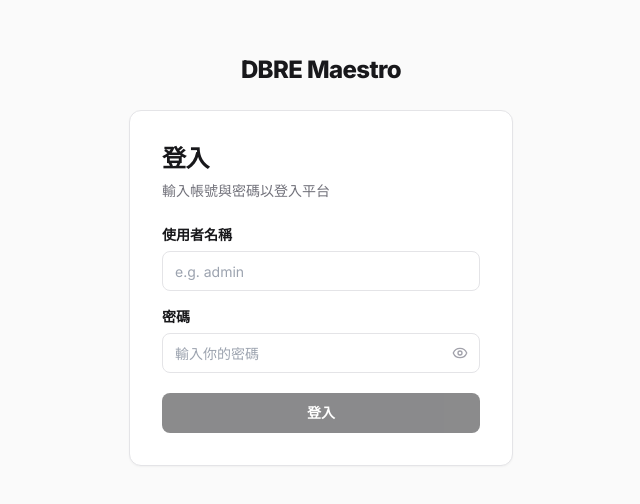
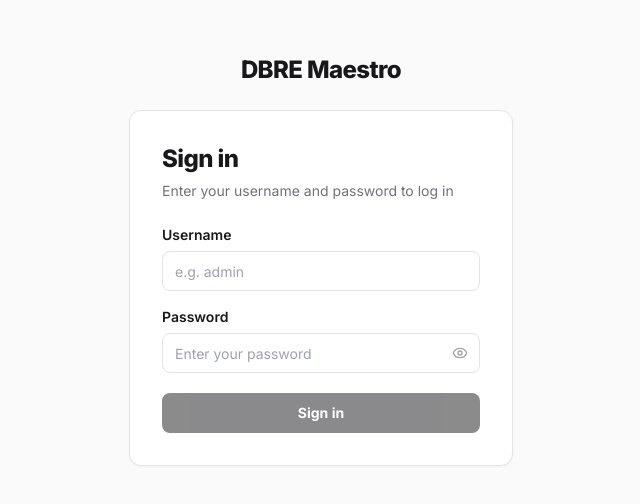
Before and after one commit to 987william987/dbre-maestro, a React (Vite) app in the folder frontend/: page /login in a window 1280 px wide. Shown: the part 140-644 px from the top of the page, without its empty margins (319-959 px from the left). Built offline with nearby package versions, Linux system fonts and the light colour scheme; no server answers.

Commit message:
login/setup lauguage and ui

```diff
--- a/frontend/src/modules/auth/pages/LoginPage.tsx
+++ b/frontend/src/modules/auth/pages/LoginPage.tsx
@@ -52,7 +52,7 @@ export function LoginPage() {
       const nextPath = (location.state as { from?: { pathname?: string } } | null)?.from?.pathname
       navigate(nextPath ?? '/tickets', { replace: true })
     } catch (submitError) {
-      setError(submitError instanceof Error ? submitError.message : '登入失敗，請稍後重試。')
+      setError(submitError instanceof Error ? submitError.message : 'Login failed. Please try again later.')
     } finally {
       setLoading(false)
     }
@@ -66,13 +66,13 @@ export function LoginPage() {
 
       <div className="w-full max-w-sm rounded-card border border-border bg-panel p-8 shadow-card">
         <div className="mb-6">
-          <h2 className="font-display text-2xl font-black tracking-tight text-ink">登入</h2>
-          <p className="mt-1.5 text-sm text-muted">輸入帳號與密碼以登入平台</p>
+          <h2 className="font-display text-2xl font-black tracking-tight text-ink">Sign in</h2>
+          <p className="mt-1.5 text-sm text-muted">Enter your username and password to log in</p>
         </div>
 
         <form className="flex flex-col gap-4" onSubmit={handleSubmit}>
           <label className="flex flex-col gap-1.5">
-            <span className="text-sm font-semibold text-ink">使用者名稱</span>
+            <span className="text-sm font-semibold text-ink">Username</span>
             <input
               className="h-10 rounded-control border border-border bg-panel px-3 text-sm text-ink outline-none transition focus:border-accent focus:ring-2 focus:ring-accent/20"
               value={username}
@@ -84,13 +84,13 @@ export function LoginPage() {
           </label>
 
           <label className="flex flex-col gap-1.5">
-            <span className="text-sm font-semibold text-ink">密碼</span>
+            <span className="text-sm font-semibold text-ink">Password</span>
             <div className="relative">
               <input
                 className="h-10 w-full rounded-control border border-border bg-panel px-3 pr-10 text-sm text-ink outline-none transition focus:border-accent focus:ring-2 focus:ring-accent/20"
                 value={password}
                 onChange={(event) => setPassword(event.target.value)}
-                placeholder="輸入你的密碼"
+                placeholder="Enter your password"
                 type={showPassword ? 'text' : 'password'}
                 autoComplete="current-password"
                 disabled={loading}
@@ -117,15 +117,15 @@ export function LoginPage() {
             )}
           >
             {loading ? <Loader2 className="h-4 w-4 animate-spin" /> : null}
-            {loading ? '登入中…' : '登入'}
+            {loading ? 'Signing in…' : 'Sign in'}
           </button>
         </form>
 
         {setupCompleted === false ? (
           <div className="mt-6 rounded-card border border-border bg-panel-soft px-4 py-3">
-            <p className="text-xs font-semibold uppercase tracking-[0.2em] text-faint">First Time?</p>
+            <p className="text-xs font-semibold uppercase tracking-[0.2em] text-faint">First time?</p>
             <p className="mt-1 text-sm text-muted">
-              平台尚未完成初始設定，請先前往
+              The platform has not been initialized yet. Please complete the
               <button
                 type="button"
                 onClick={() => navigate('/setup')}
@@ -133,7 +133,7 @@ export function LoginPage() {
               >
                 Setup Wizard
               </button>
-              。
+              {' '}first.
             </p>
           </div>
         ) : null}
--- a/frontend/src/pages/setup/SetupWizard.tsx
+++ b/frontend/src/pages/setup/SetupWizard.tsx
@@ -24,13 +24,13 @@ interface PasswordRule {
 }
 
 const PASSWORD_RULES: PasswordRule[] = [
-  { label: '至少 8 個字元',   test: p => p.length >= 8 },
-  { label: '包含大寫字母',     test: p => /[A-Z]/.test(p) },
-  { label: '包含小寫字母',     test: p => /[a-z]/.test(p) },
-  { label: '包含數字',         test: p => /[0-9]/.test(p) },
+  { label: 'At least 8 characters', test: p => p.length >= 8 },
+  { label: 'Uppercase letter',       test: p => /[A-Z]/.test(p) },
+  { label: 'Lowercase letter',       test: p => /[a-z]/.test(p) },
+  { label: 'Number',                 test: p => /[0-9]/.test(p) },
 ]
 
-const STEP_LABELS = ['歡迎', '管理員帳號', '通知設定', '完成'] as const
+const STEP_LABELS = ['Welcome', 'Admin account', 'Notifications', 'Done'] as const
 
 // ────────────────────────────────────────────────────────────────────────────
 // Sub-components
@@ -127,18 +127,18 @@ function WelcomeStep({ onNext }: { onNext: () => void }) {
 
       <div className="flex flex-col gap-2">
         <h1 className="text-2xl font-display font-black text-ink tracking-tight">
-          歡迎使用 DBRE Maestro
+          Welcome to DBRE Maestro
         </h1>
         <p className="text-muted text-sm max-w-sm">
-          資料庫安全治理平台——讓工單審核、查詢控制與稽核日誌統一管理。
+          Database security governance — unified ticket review, query control, and audit logging.
         </p>
       </div>
 
       <ul className="flex flex-col gap-2 text-left text-sm text-muted w-full max-w-xs">
         {[
-          '集中管理 DDL/DML 工單審核流程',
-          '查詢結果自動脫敏，保護敏感欄位',
-          '完整稽核日誌，所有操作皆有記錄',
+          'Centralized DDL/DML ticket review workflow',
+          'Automatic query masking for sensitive columns',
+          'Full audit log — every action is recorded',
         ].map((item, i) => (
           <li key={i} className="flex items-start gap-2">
             <CheckCircle2 className="w-4 h-4 text-success mt-0.5 shrink-0" strokeWidth={2.5} />
@@ -148,7 +148,7 @@ function WelcomeStep({ onNext }: { onNext: () => void }) {
       </ul>
 
       <Button className="w-full max-w-xs h-10 text-base" onClick={onNext}>
-        開始設定 →
+        Get started →
       </Button>
     </div>
   )
@@ -185,24 +185,24 @@ function AccountStep({
 
   const errors = {
     username: (() => {
-      if (!form.username) return '請輸入使用者名稱'
-      if (form.username.length < 3 || form.username.length > 64) return '3–64 個字元'
-      if (!/^[a-zA-Z0-9_]+$/.test(form.username)) return '僅允許英文字母、數字和底線'
+      if (!form.username) return 'Username is required'
+      if (form.username.length < 3 || form.username.length > 64) return 'Must be 3–64 characters'
+      if (!/^[a-zA-Z0-9_]+$/.test(form.username)) return 'Only letters, numbers, and underscores'
       return ''
     })(),
     email: (() => {
-      if (!form.email) return '請輸入 Email'
-      if (!/^[^\s@]+@[^\s@]+\.[^\s@]+$/.test(form.email)) return 'Email 格式不正確'
+      if (!form.email) return 'Email is required'
+      if (!/^[^\s@]+@[^\s@]+\.[^\s@]+$/.test(form.email)) return 'Invalid email address'
       return ''
     })(),
     password: (() => {
       const failing = PASSWORD_RULES.filter(r => !r.test(form.password))
-      if (failing.length > 0) return `密碼需${failing.map(r => r.label).join('、')}`
+      if (failing.length > 0) return `Password must include: ${failing.map(r => r.label).join(', ')}`
       return ''
     })(),
     confirmPassword: (() => {
-      if (!form.confirmPassword) return '請再次輸入密碼'
-      if (form.confirmPassword !== form.password) return '兩次密碼不一致'
+      if (!form.confirmPassword) return 'Please confirm your password'
+      if (form.confirmPassword !== form.password) return 'Passwords do not match'
       return ''
     })(),
   }
@@ -226,17 +226,17 @@ function AccountStep({
         }),
       })
       if (res.status === 409) {
-        setApiError('平台已完成設定，請直接登入。')
+        setApiError('The platform is already set up. Please log in directly.')
         return
       }
       if (!res.ok) {
         const body = await res.json().catch(() => ({}))
-        setApiError((body as { error?: string }).error ?? '建立帳號失敗，請重試。')
+        setApiError((body as { error?: string }).error ?? 'Failed to create account. Please try again.')
         return
       }
       onNext(form.username)
     } catch {
-      setApiError('無法連接伺服器，請確認後端服務已啟動。')
+      setApiError('Cannot reach the server. Please ensure the backend service is running.')
     } finally {
       setLoading(false)
     }
@@ -245,11 +245,11 @@ function AccountStep({
   return (
     <div className="flex flex-col gap-5">
       <div>
-        <h2 className="text-xl font-display font-black text-ink">設定管理員帳號</h2>
-        <p className="text-xs text-muted mt-1">這是平台唯一的 Admin 帳號，用於首次登入後管理其他使用者。</p>
+        <h2 className="text-xl font-display font-black text-ink">Set up admin account</h2>
+        <p className="text-xs text-muted mt-1">This is the platform's sole Admin account, used to manage other users after first login.</p>
       </div>
 
-      <FieldGroup label="使用者名稱" error={touched.username ? errors.username : ''}>
+      <FieldGroup label="Username" error={touched.username ? errors.username : ''}>
         <Input
           placeholder="e.g. admin"
           value={form.username}
@@ -270,11 +270,11 @@ function AccountStep({
         />
       </FieldGroup>
 
-      <FieldGroup label="密碼" error={touched.password ? errors.password : ''}>
+      <FieldGroup label="Password" error={touched.password ? errors.password : ''}>
         <div className="relative">
           <Input
             type={showPassword ? 'text' : 'password'}
-            placeholder="至少 8 位，含大小寫與數字"
+            placeholder="Min. 8 chars with upper, lower & number"
             value={form.password}
             onChange={update('password')}
             onBlur={blur('password')}
@@ -289,7 +289,6 @@ function AccountStep({
             {showPassword ? <EyeOff className="w-4 h-4" /> : <Eye className="w-4 h-4" />}
           </button>
         </div>
-        {/* Inline password strength requirements */}
         {form.password && (
           <div className="grid grid-cols-2 gap-1 mt-1">
             {PASSWORD_RULES.map(rule => (
@@ -308,10 +307,10 @@ function AccountStep({
         )}
       </FieldGroup>
 
-      <FieldGroup label="確認密碼" error={touched.confirmPassword ? errors.confirmPassword : ''}>
+      <FieldGroup label="Confirm password" error={touched.confirmPassword ? errors.confirmPassword : ''}>
         <Input
           type={showPassword ? 'text' : 'password'}
-          placeholder="再次輸入密碼"
+          placeholder="Re-enter your password"
           value={form.confirmPassword}
           onChange={update('confirmPassword')}
           onBlur={blur('confirmPassword')}
@@ -326,11 +325,11 @@ function AccountStep({
       )}
 
       <div className="flex justify-between pt-1">
-        <Button variant="ghost" onClick={onBack}>← 返回</Button>
+        <Button variant="ghost" onClick={onBack}>← Back</Button>
         <Button onClick={handleSubmit} disabled={loading}>
           {loading
-            ? <><Loader2 className="w-4 h-4 animate-spin" /> 建立中...</>
-            : '建立帳號 →'
+            ? <><Loader2 className="w-4 h-4 animate-spin" /> Creating…</>
+            : 'Create account →'
           }
         </Button>
       </div>
@@ -348,8 +347,8 @@ function NotificationsStep({
   return (
     <div className="flex flex-col gap-5">
       <div>
-        <h2 className="text-xl font-display font-black text-ink">通知設定 <span className="text-sm font-sans font-normal text-muted">（選填）</span></h2>
-        <p className="text-xs text-muted mt-1">工單狀態變更時，透過 Lark Bot 通知相關人員。</p>
+        <h2 className="text-xl font-display font-black text-ink">Notifications <span className="text-sm font-sans font-normal text-muted">(optional)</span></h2>
+        <p className="text-xs text-muted mt-1">Notify team members via Lark Bot when ticket status changes.</p>
       </div>
 
       <div className="rounded-card border border-border bg-panel-soft p-4 flex flex-col gap-3">
@@ -362,7 +361,7 @@ function NotificationsStep({
           <div>
             <p className="text-sm font-semibold text-ink">Lark Webhook</p>
             <p className="text-xs text-muted mt-0.5">
-              在 Lark 群組中新增 Incoming Webhook Bot，取得 Webhook URL 後設定至環境變數。
+              Add an Incoming Webhook Bot to your Lark group, then set the Webhook URL as an environment variable.
             </p>
           </div>
         </div>
@@ -372,13 +371,13 @@ function NotificationsStep({
         </div>
 
         <p className="text-[11px] text-muted">
-          在 <code className="font-mono bg-page px-1 rounded">.env</code> 檔案中加入此變數，重啟服務後生效。也可於稍後在伺服器設定中調整。
+          Add this variable to your <code className="font-mono bg-page px-1 rounded">.env</code> file and restart the service. You can also configure it later in server settings.
         </p>
       </div>
 
       <div className="flex justify-between pt-1">
-        <Button variant="ghost" onClick={onBack}>← 返回</Button>
-        <Button onClick={onNext}>完成設定 →</Button>
+        <Button variant="ghost" onClick={onBack}>← Back</Button>
+        <Button onClick={onNext}>Finish setup →</Button>
       </div>
     </div>
   )
@@ -394,20 +393,20 @@ function CompleteStep({ username }: { username: string }) {
       </div>
 
       <div className="flex flex-col gap-2">
-        <h2 className="text-2xl font-display font-black text-ink">設定完成！</h2>
+        <h2 className="text-2xl font-display font-black text-ink">Setup complete!</h2>
         <p className="text-muted text-sm max-w-xs">
-          管理員帳號 <code className="font-mono bg-page px-1.5 py-0.5 rounded-pill text-ink text-xs">{username}</code> 已建立。
-          現在可以登入開始使用 DBRE Maestro。
+          Admin account <code className="font-mono bg-page px-1.5 py-0.5 rounded-pill text-ink text-xs">{username}</code> has been created.
+          You can now sign in and start using DBRE Maestro.
         </p>
       </div>
 
       <div className="flex flex-col gap-2 text-left text-xs text-muted bg-panel-soft border border-border rounded-card px-4 py-3 w-full max-w-xs">
-        <p className="font-semibold text-ink text-[11px] uppercase tracking-wide">登入後的第一步</p>
+        <p className="font-semibold text-ink text-[11px] uppercase tracking-wide">First steps after login</p>
         <ul className="flex flex-col gap-1">
           {[
-            '邀請 DBA / 工單審核者加入',
-            '在「資料庫資產」頁面新增目標資料庫',
-            '設定敏感欄位脫敏規則',
+            'Invite DBAs and ticket reviewers',
+            'Add target databases in the Database Assets page',
+            'Configure masking rules for sensitive columns',
           ].map((tip, i) => (
             <li key={i} className="flex items-start gap-1.5">
               <span className="text-faint mt-0.5">›</span> {tip}
@@ -417,7 +416,7 @@ function CompleteStep({ username }: { username: string }) {
       </div>
 
       <Button className="w-full max-w-xs h-10 text-base" onClick={() => navigate('/login')}>
-        前往登入 →
+        Go to login →
       </Button>
     </div>
   )
@@ -463,8 +462,8 @@ export function SetupWizard() {
           <h1 className="font-display text-2xl font-black tracking-tight text-ink">DBRE Maestro</h1>
         </div>
         <div className="w-full max-w-md rounded-card border border-border bg-panel px-8 py-6 shadow-card">
-          <p className="text-sm font-semibold text-ink">正在檢查平台初始化狀態…</p>
-          <p className="mt-1 text-xs text-muted">請稍候，系統正在確認是否仍可進入 Setup Wizard。</p>
+          <p className="text-sm font-semibold text-ink">Checking platform status…</p>
+          <p className="mt-1 text-xs text-muted">Please wait while the system verifies whether the Setup Wizard is still available.</p>
         </div>
       </div>
     )
```
Also changed, not shown: 1 other file (tests, documents, lock files or other folders).
